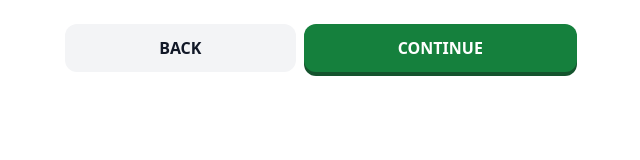
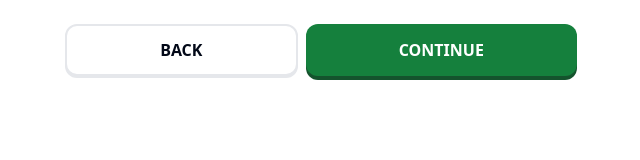
Before and after one commit to BurgerBurglar/graph-guesser, a Next.js app: page /results/details in a window 1280 px wide. Shown: the top 160 px of the page, without its empty margins (319-959 px from the left). Built offline with nearby package versions, Linux system fonts and the light colour scheme.

Commit message:
update css

```diff
--- a/src/app/results/details/page.tsx
+++ b/src/app/results/details/page.tsx
@@ -24,7 +24,7 @@ const ResultsDetails: NextPage = () => {
           );
         })}
       <div className="mx-auto flex w-full max-w-lg flex-col justify-center gap-2 sm:flex-row">
-        <Button variant="neutral" asChild className="grow">
+        <Button variant="outline" asChild className="grow">
           <Link href="/results">BACK</Link>
         </Button>
         <Button asChild className="grow">
--- a/src/components/QuizOverview.tsx
+++ b/src/components/QuizOverview.tsx
@@ -34,7 +34,7 @@ const QuizOverview: React.FC<QuizOverviewProps> = ({ quizId, isRight }) => {
           <span>{prompt}</span>
         </div>
       )}
-      <Button variant="outline" className="border-b-2 active:mt-0">
+      <Button variant="outline" className="border-b-2 active:mt-0" asChild>
         <Link href={getQuizLink(quizId)}>TRY AGAIN</Link>
       </Button>
     </div>
```
